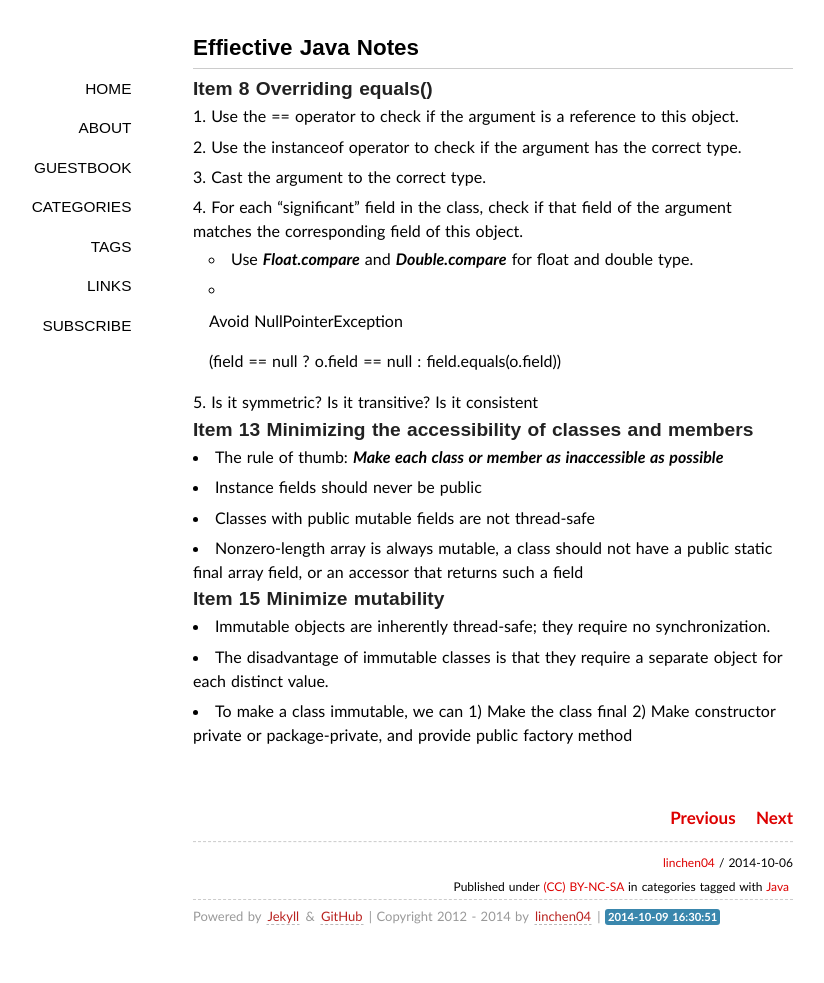
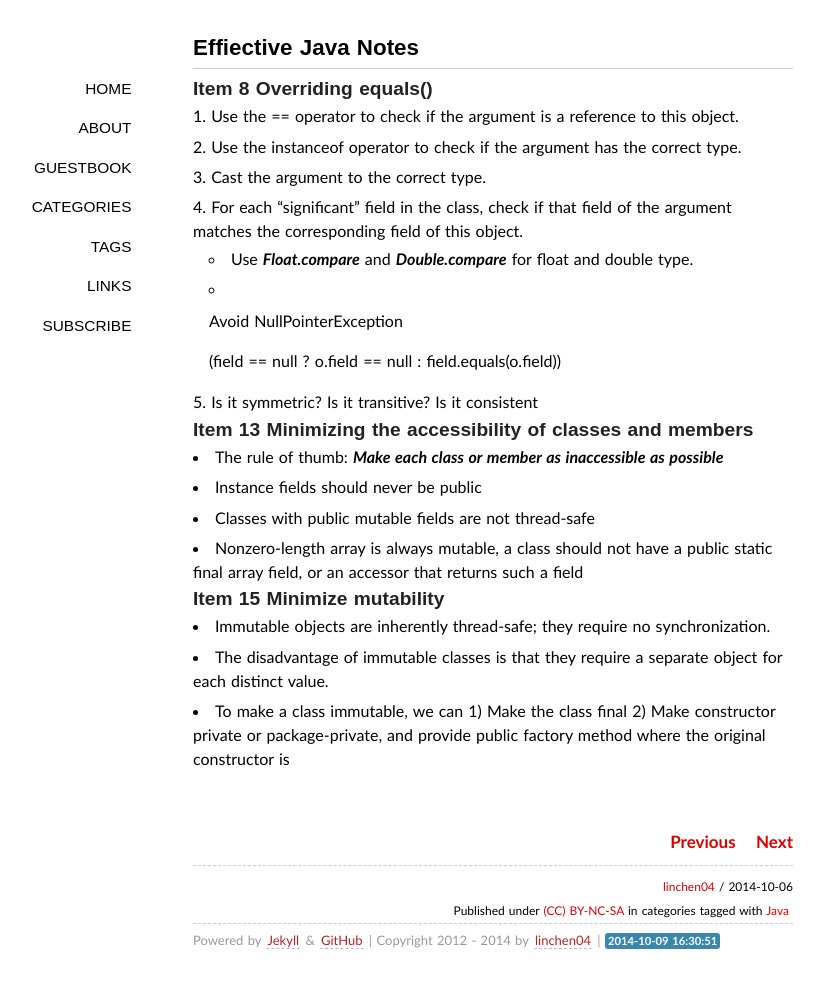
Before and after one commit to lchenn/linchen04.github.io, a Jekyll site: the page built from _posts/2014-10-06-effiective-java-notes.md, in a window 1280 px wide. Shown: the whole page, without its empty margins (147-971 px from the left). Built offline with Jekyll 4.4.1, drawn with Linux system fonts in a browser that asks for light colours; some web fonts are replaced; Markdown is read by kramdown in place of the engine named in the settings; comment, search, counter and statistics services are not loaded; before the commit the page ends 959 px from its top, so only the background shows below that.

Commit message:
finished the sentence

```diff
--- a/_posts/2014-10-06-effiective-java-notes.md
+++ b/_posts/2014-10-06-effiective-java-notes.md
@@ -29,4 +29,4 @@ tags: "Java"
 
 - Immutable objects are inherently thread-safe; they require no synchronization.
 - The disadvantage of immutable classes is that they require a separate object for each distinct value.
-- To make a class immutable, we can 1) Make the class final 2) Make constructor private or package-private, and provide public factory method
+- To make a class immutable, we can 1) Make the class final 2) Make constructor private or package-private, and provide public factory method where the original constructor is
```
